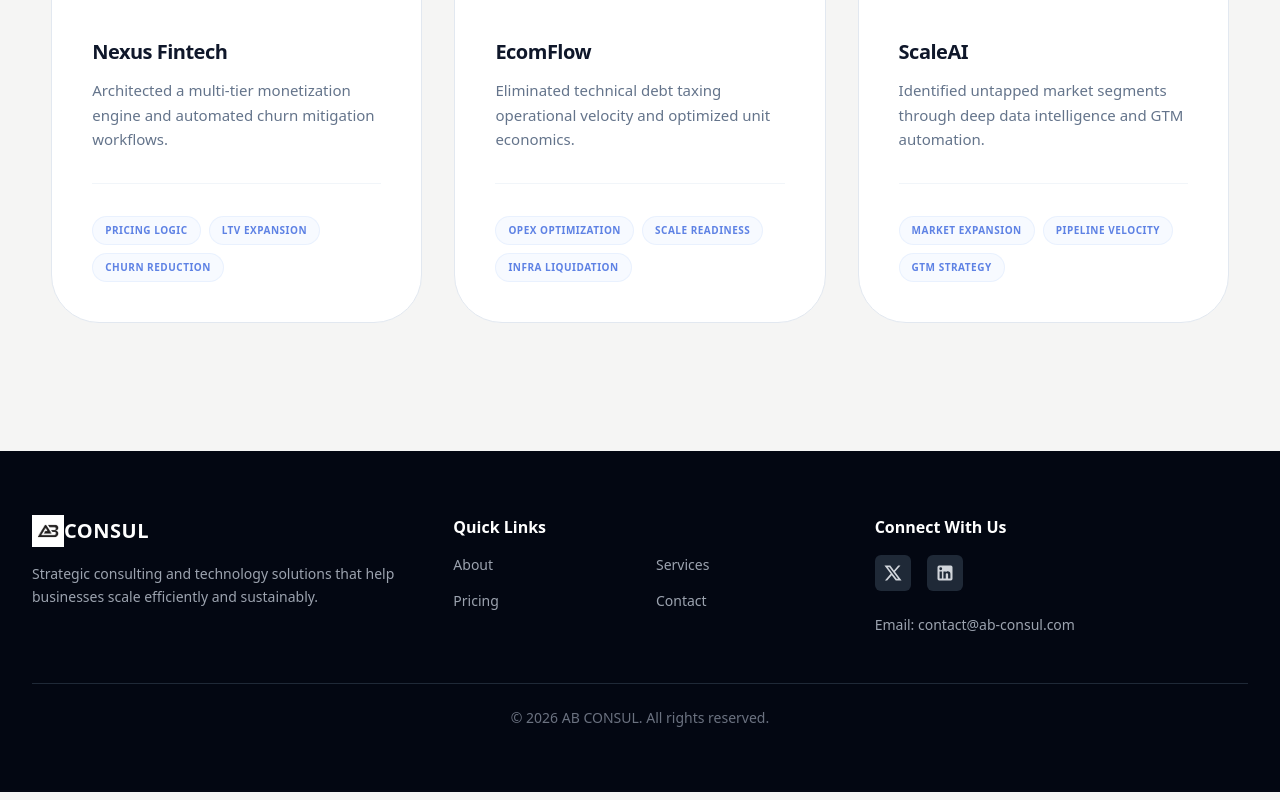
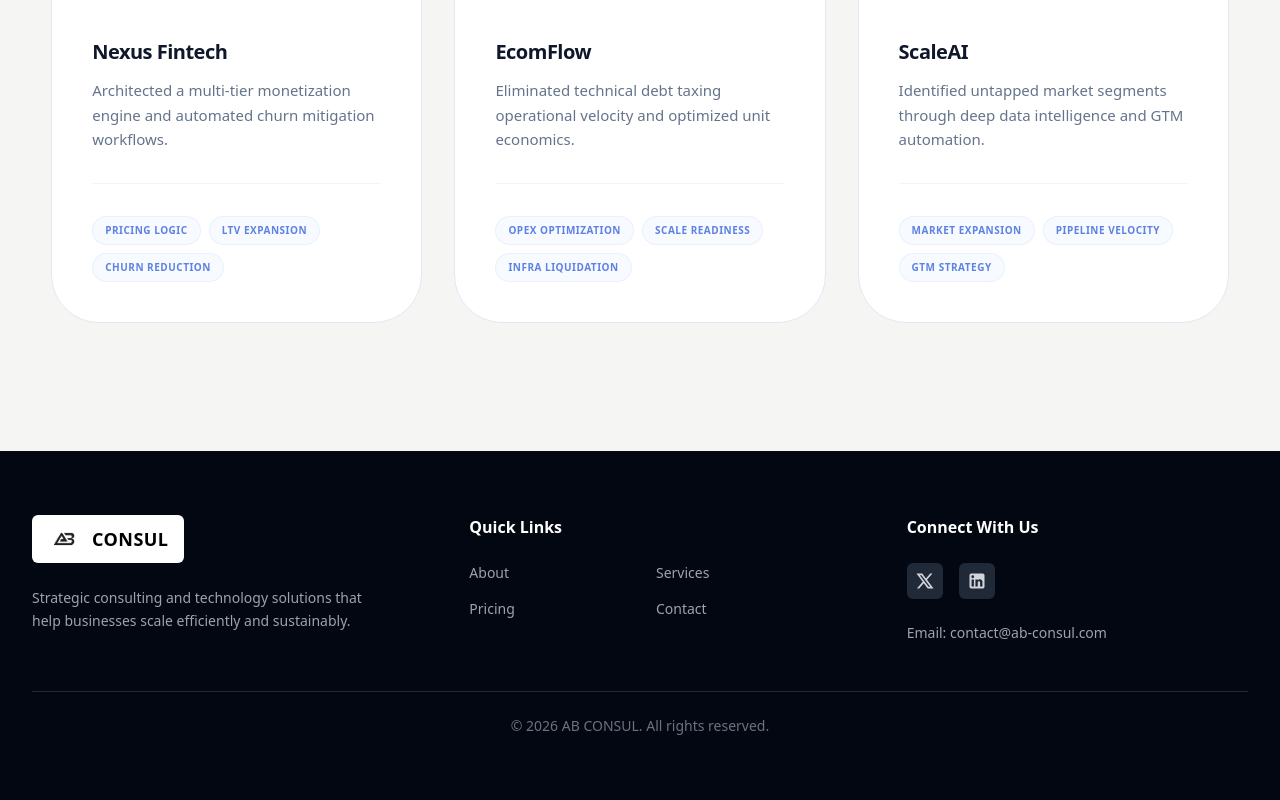
Before and after one commit to l-tting/ab-consul, a Next.js app in the folder my-app/: page / in a window 1280 px wide. Shown: the part 2856-3656 px from the top of the page. Built offline with nearby package versions, Linux system fonts and the light colour scheme.

Commit message:
footer /v9.1--b/l

```diff
--- a/my-app/src/components/Footer.jsx
+++ b/my-app/src/components/Footer.jsx
@@ -41,30 +41,30 @@ function Footer() {
     <footer className="bg-gray-950 text-gray-300">
       <div className="max-w-7xl mx-auto px-6 lg:px-8 py-16">
         {/* Top Section */}
-        <div className="grid grid-cols-1 md:grid-cols-3 gap-12">
+        <div className="grid grid-cols-1 md:grid-cols-3 gap-16 lg:gap-24">
 
           {/* Brand */}
           <div>
-            <div className="flex items-center gap-0 mb-4">
+            <div className="inline-flex items-center gap-3 bg-white px-4 py-2 rounded-md mb-6">
               <img
                 src="/ab.png"
                 alt="AB Consul Logo"
                 className="h-8 w-auto"
               />
-              <span className="text-xl font-bold text-white tracking-wide">
+              <span className="text-lg font-bold text-black tracking-wide">
                 CONSUL
               </span>
             </div>
+
             <p className="text-sm leading-relaxed text-gray-400 max-w-sm">
               Strategic consulting and technology solutions that help businesses
               scale efficiently and sustainably.
             </p>
           </div>
 
-          {/* Navigation */}
+          {/* Quick Links */}
           <div>
-            <h4 className="text-white font-semibold mb-4">Quick Links</h4>
-
+            <h4 className="text-white font-semibold mb-6">Quick Links</h4>
             <ul className="grid grid-cols-1 sm:grid-cols-2 gap-y-3 gap-x-8 text-sm">
               {NAV_LINKS.map((link) => {
                 const isActive = pathname === link.href;
@@ -79,10 +79,9 @@ function Footer() {
                         }`}
                     >
                       {link.label}
-
                       <span
                         className={`absolute left-0 bottom-0 h-[2px] bg-white transition-all duration-300 ${isActive ? "w-full" : "w-0"
-                          } group-hover:w-full`}
+                          }`}
                       />
                     </Link>
                   </li>
@@ -91,9 +90,9 @@ function Footer() {
             </ul>
           </div>
 
-          {/* Contact / Social */}
+          {/* Connect */}
           <div>
-            <h4 className="text-white font-semibold mb-4">Connect With Us</h4>
+            <h4 className="text-white font-semibold mb-6">Connect With Us</h4>
 
             <div className="flex gap-4 mb-6">
               {socialIcons.map((icon) => (
@@ -113,6 +112,7 @@ function Footer() {
               Email: contact@ab-consul.com
             </p>
           </div>
+
         </div>
 
         {/* Divider */}
```
